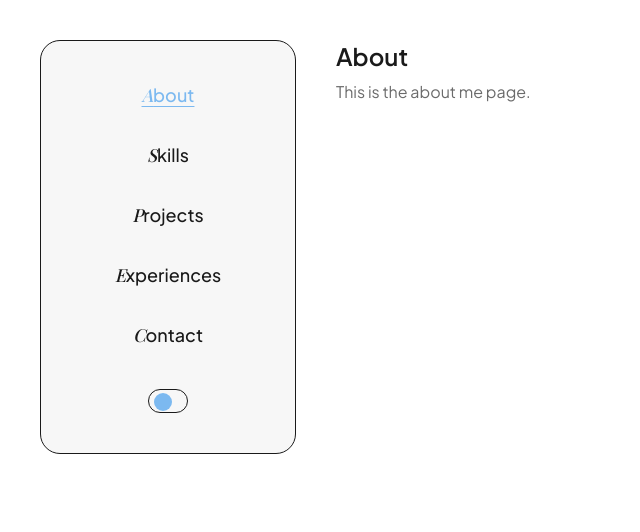
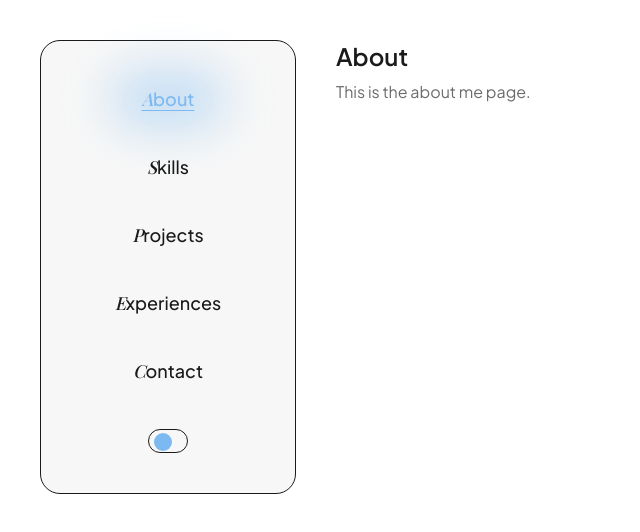
Before and after one commit to Naqila-Syaniwa/naqila-portofolio, a Next.js app: page /about in a window 1280 px wide. Shown: the top 532 px of the page, without its empty margins (0-640 px from the left). Built offline with nearby package versions, Linux system fonts and the light colour scheme.

Commit message:
feat: add active menu glow and keyboard focus styles

```diff
--- a/src/components/layout/Sidebar.tsx
+++ b/src/components/layout/Sidebar.tsx
@@ -19,13 +19,21 @@ export function Sidebar() {
                             key={item.href}
                             href={item.href}
                             aria-current={isActive ? 'page' : undefined}
-                            className={`text-lg font-medium transition-colors ${
+                            className={`relative rounded-pill px-2 py-1 text-lg font-medium transition-colors focus-visible:outline-2 focus-visible:outline-offset-4 focus-visible:outline-accent ${
                                 isActive
                                     ? 'text-accent underline underline-offset-4'
                                     : 'text-text-primary hover:text-accent'
                             }`}
                         >
-                            <DropCap>{item.label}</DropCap>
+                            {isActive && (
+                                <span
+                                    aria-hidden="true"
+                                    className="bg-accent/40 pointer-events-none absolute -inset-x-6 -inset-y-3 z-0 rounded-full blur-xl"
+                                />
+                            )}
+                            <span className="relative z-10">
+                                <DropCap>{item.label}</DropCap>
+                            </span>
                         </Link>
                     );
                 })}
```
